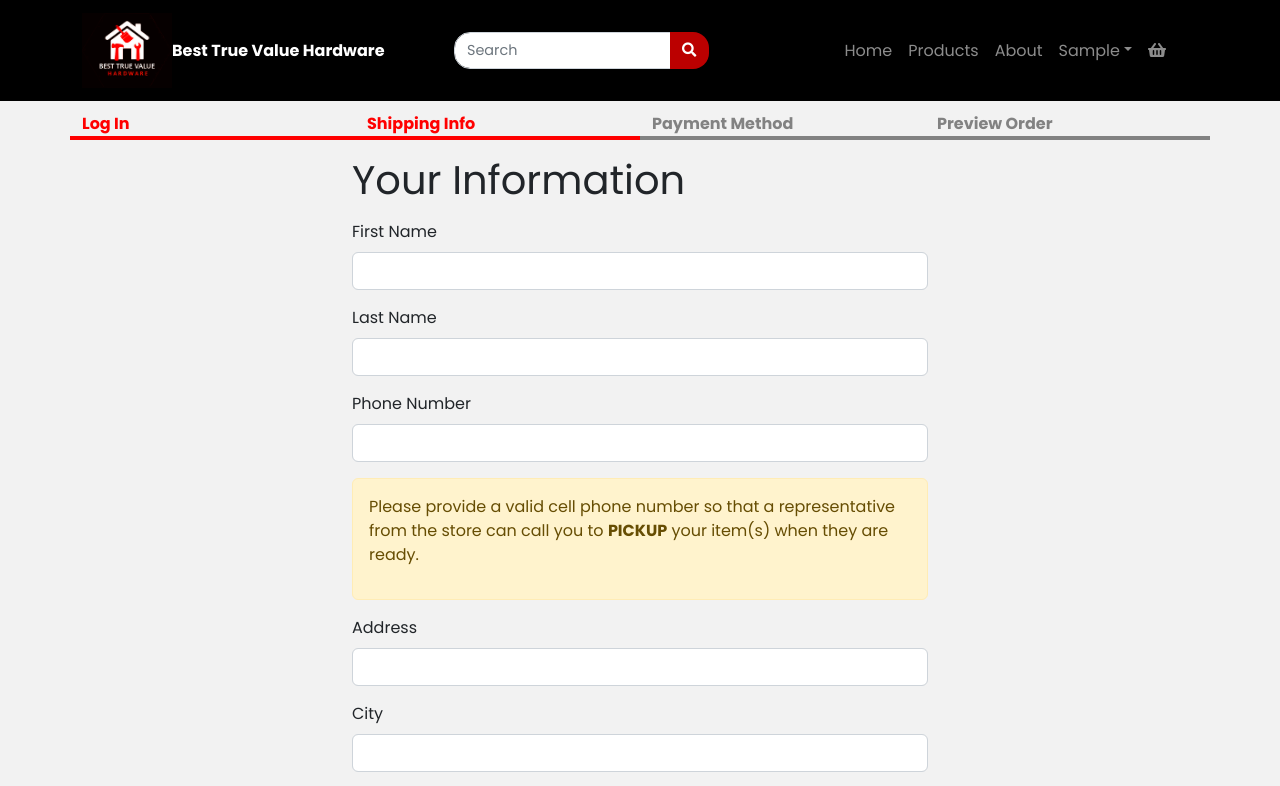
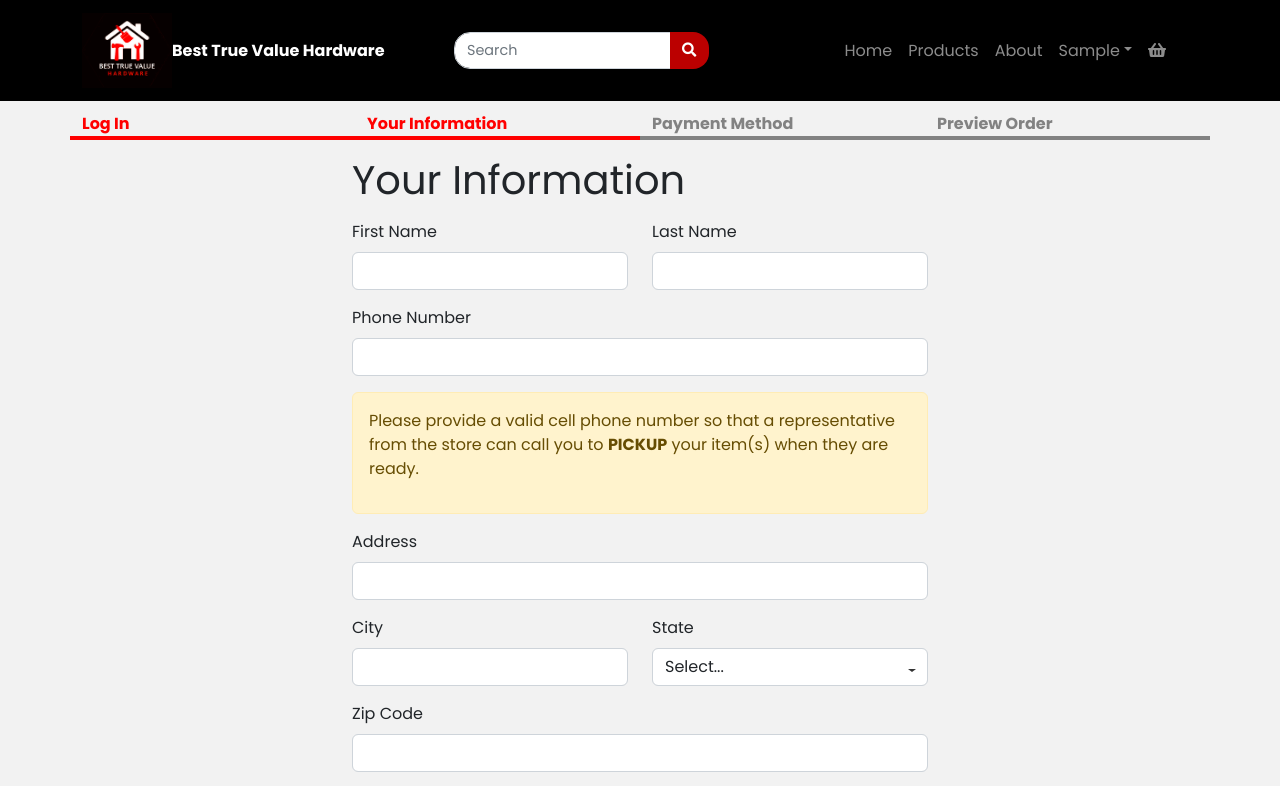
Before and after one commit to sujal631/best-true-value-hardware, a React (Create React App) app in the folder frontend/: page /shippingInfo in a window 1280 px wide. Shown: the top 786 px of the page. Built offline with nearby package versions, Linux system fonts and the light colour scheme; sample sign-in values are in the browser's storage.

Commit message:
first name last name in same row

```diff
--- a/frontend/src/Components/CheckoutSteps.js
+++ b/frontend/src/Components/CheckoutSteps.js
@@ -7,7 +7,7 @@ export default function CheckoutSteps(props) {
   // Array of objects called 'steps' that contains name of each steps
   const steps = [
     { name: 'Log In', active: props.step1 },
-    { name: 'Shipping Info', active: props.step2 },
+    { name: 'Your Information', active: props.step2 },
     { name: 'Payment Method', active: props.step3 },
     { name: 'Preview Order', active: props.step4 },
   ];
--- a/frontend/src/Pages/ProfilePage.js
+++ b/frontend/src/Pages/ProfilePage.js
@@ -7,6 +7,7 @@ import { toast } from 'react-toastify';
 import Message from '../Components/MessageComponent';
 import { Store } from '../Store';
 import { getErrorMessage } from '../utils';
+import { useRef } from 'react';
 
 const reducer = (state, action) => {
   switch (action.type) {
@@ -32,6 +33,7 @@ export default function ProfilePage() {
   const [oldPassword, setOldPassword] = useState('');
   const [toastMessage, setToastMessage] = useState({ type: '', message: '' });
   const [toastId, setToastId] = useState(null);
+  const oldPasswordRef = useRef(null);
 
   const [{ loadingUpdate }, dispatch] = useReducer(reducer, {
     loadingUpdate: false,
@@ -116,10 +118,17 @@ export default function ProfilePage() {
     }
   };
 
-  const handleSaveClick = () => {
+  const handleSaveClick = async () => {
     if (editMode) {
+      const oldPasswordValid = await verifyOldPassword();
+      if (oldPasswordValid) {
         updateUserInfo();
         setEditMode(false);
+        setOldPassword('');
+      } else {
+        showToast('error', 'Incorrect Password.');
+        oldPasswordRef.current.focus();
+      }
     }
   };
 
@@ -158,7 +167,8 @@ export default function ProfilePage() {
       <h1 className="my-3">Your Profile</h1>
 
       <Form>
-        <div className="mb-3">
+        <div className="row">
+          <div className=" col-md-6 mb-3">
             <label htmlFor="firstName" className="form-label">
               First Name
             </label>
@@ -174,7 +184,7 @@ export default function ProfilePage() {
             />
           </div>
 
-        <div className="mb-3">
+          <div className=" col-md-6 mb-3">
             <label htmlFor="lastName" className="form-label">
               Last Name
             </label>
@@ -188,6 +198,7 @@ export default function ProfilePage() {
               onChange={(e) => setLastName(e.target.value)}
               value={lastName}
             />
+          </div>
         </div>
 
         <div className="mb-3">
@@ -215,6 +226,22 @@ export default function ProfilePage() {
             value={email}
           />
         </div>
+
+        {editMode && (
+          <div className="mb-3">
+            <label htmlFor="oldPassword" className="form-label">
+              Confirm Password
+            </label>
+            <input
+              type="password"
+              className="form-control"
+              id="oldPassword"
+              ref={oldPasswordRef}
+              onChange={(e) => setOldPassword(e.target.value)}
+              value={oldPassword}
+            />
+          </div>
+        )}
 
         {/* Conditionally render the password fields if passwordChangeMode is true */}
         {passwordChangeMode && (
--- a/frontend/src/Pages/RegistrationPage.js
+++ b/frontend/src/Pages/RegistrationPage.js
@@ -136,7 +136,8 @@ export default function Registration() {
 
       {/* Form with the function handleSubmit being called on submit */}
       <Form onSubmit={handleSubmit}>
-        <div className="mb-3">
+        <div className="row">
+          <div className=" col-md-6 mb-3">
             {/* A form input for the user's first name */}
             <label htmlFor="firstName" className="form-label">
               First Name
@@ -152,7 +153,7 @@ export default function Registration() {
           </div>
 
           {/* A form input for the user's last name */}
-        <div className="mb-3">
+          <div className=" col-md-6 mb-3">
             <label htmlFor="lastName" className="form-label">
               Last Name
             </label>
@@ -164,6 +165,7 @@ export default function Registration() {
               onChange={handleChange}
               value={lastName}
             />
+          </div>
         </div>
 
         {/* A form input for the user's email address */}
--- a/frontend/src/Pages/ShippingInfoPage.js
+++ b/frontend/src/Pages/ShippingInfoPage.js
@@ -150,7 +150,8 @@ export default function ShippingInfoPage() {
         {/* Render the Shipping Info form */}
         <Form onSubmit={handleSubmit}>
           {/* A form input for the user's first name */}
-          <div className="mb-3">
+          <div className="row">
+            <div className=" col-md-6 mb-3">
               <label htmlFor="firstName" className="form-label">
                 First Name
               </label>
@@ -165,7 +166,7 @@ export default function ShippingInfoPage() {
             </div>
 
             {/* A form input for the user's last name */}
-          <div className="mb-3">
+            <div className=" col-md-6 mb-3">
               <label htmlFor="lastName" className="form-label">
                 Last Name
               </label>
@@ -177,6 +178,7 @@ export default function ShippingInfoPage() {
                 onChange={(e) => setLastName(e.target.value)}
                 value={lastName}
               />
+            </div>
           </div>
 
           {/* A form input for the user's phone number */}
@@ -234,7 +236,8 @@ export default function ShippingInfoPage() {
           </div>
 
           {/* A form input for the user's city */}
-          <div className="mb-3">
+          <div className="row">
+            <div className=" col-md-6 mb-3">
               <label htmlFor="city" className="form-label">
                 City
               </label>
@@ -249,7 +252,7 @@ export default function ShippingInfoPage() {
             </div>
 
             {/* A form input for the user's state */}
-          <div className="mb-3">
+            <div className=" col-md-6 mb-3">
               <label htmlFor="region" className="form-label">
                 State
               </label>
@@ -266,6 +269,7 @@ export default function ShippingInfoPage() {
                   </option>
                 ))}
               </select>
+            </div>
           </div>
 
           {/* A form input for the user's zip code */}
```
Lines whose indentation alone changed are shown as unchanged.
